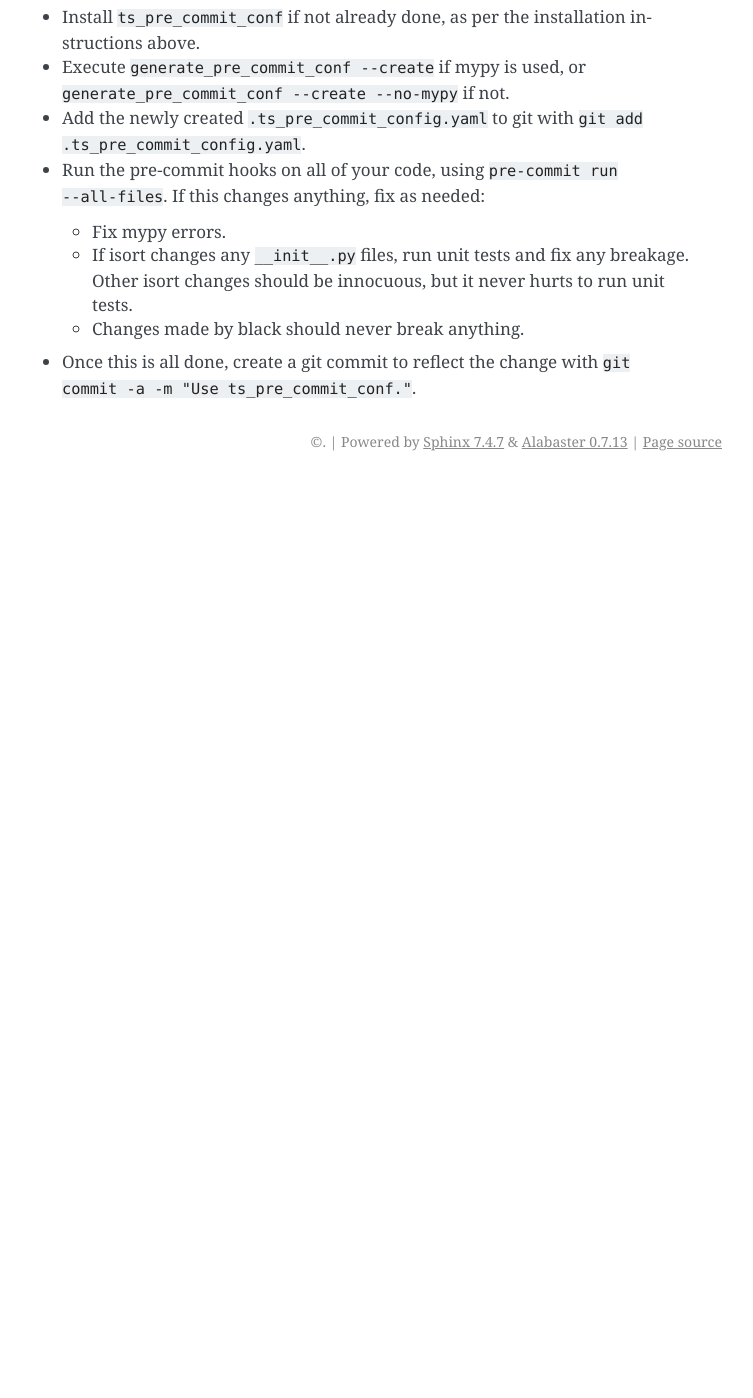
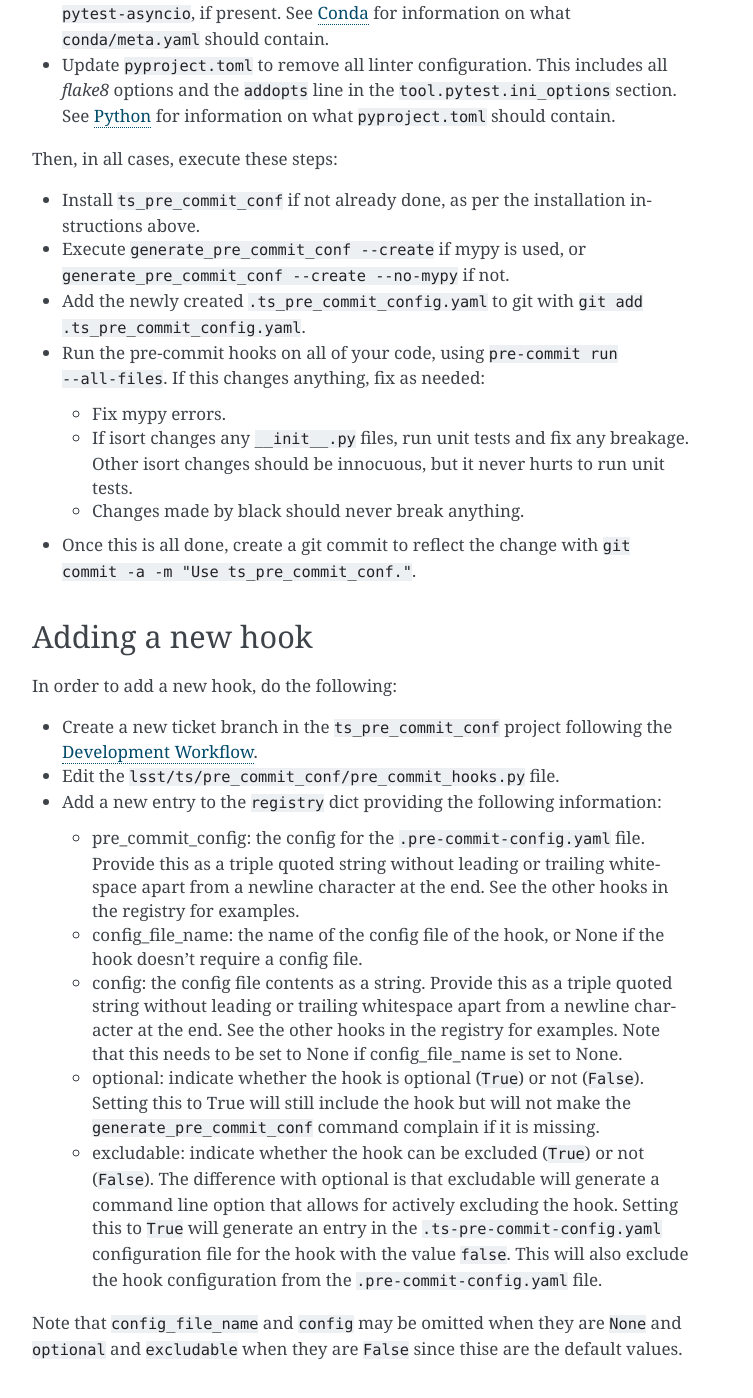
Before and after one commit to lsst-ts/tssw_developer_guide, a Sphinx documentation site: the page built from doc/procedures/pre_commit.rst, in a window 1280 px wide and 1400 px high, scrolled down 2564 px. Shown: the whole window, without its empty margins (388-1141 px from the left). Built offline with Sphinx 7.4.7, drawn with Linux system fonts in a browser that asks for light colours; before the commit the page ends 3045 px from its top, so only the background shows below that; some of the changed text lies outside the part shown.

Commit message:
Describe how to add new pre-commit hooks.

```diff
--- a/doc/procedures/pre_commit.rst
+++ b/doc/procedures/pre_commit.rst
@@ -14,11 +14,14 @@ To enable this:
 The following pre-commit hooks are used:
 
 :black: An opinionated autoformatter.
+:check-xml: Checks xml files for proper format.
+:check-yaml: Checks yaml files for proper format.
+:clang-format: Format files with ClangFormat.
+:flake8: A style checker with many different plugins to enforce different rules.
+:format-xmllint: Feed all XML files through xmllint.
 :isort: An opinionated import sorter.
-:flake8: A style checker with many different plugins to enforce different rules.
-:check-yaml: Checks yaml files for proper format.
-:check-xml: Checks xml files for proper format.
 :mypy: Performs type checking on the code (optional).
+:ruff: An extremely fast Python linter, written in Rust.
 
 
 ##################
@@ -41,16 +44,20 @@ An example where all ``pre-commit`` hooks are enabled is:
 
 .. code-block:: yaml
 
-   check-yaml: true
-   check-xml: true
-   black: true
-   flake8: true
-   isort: true
-   mypy: true
+    black: true
+    check-xml: true
+    check-yaml: true
+    clang-format: true
+    flake8: true
+    format-xmllint: true
+    isort: true
+    mypy: true
+    ruff: true
 
 
 The ``generate_pre_commit_conf`` command fails with a comprehensive error message if a mandatory or optional ``pre-commit`` hook is missing.
 All ``pre-commit`` hooks except for ``mypy`` are mandatory for TSSW projects, so those hooks need to be set to ``true``.
+The ``clang-format`` and ``ruff`` hooks may be omitted from the ``.ts-pre-commit-config.yaml`` configuration file as they are optional.
 Setting one or more of the mandatory hooks to ``false`` will make the ``generate_pre_commit_conf`` command fail with a comprehensive error message.
 
 The configuration files will be updated whenever the pre-commit hooks get updated.
@@ -99,3 +106,29 @@ Then, in all cases, execute these steps:
   * Changes made by black should never break anything.
 
 * Once this is all done, create a git commit to reflect the change with ``git commit -a -m "Use ts_pre_commit_conf."``.
+
+Adding a new hook
+-----------------
+
+In order to add a new hook, do the following:
+
+* Create a new ticket branch in the ``ts_pre_commit_conf`` project following the :ref:`development-workflow`.
+* Edit the ``lsst/ts/pre_commit_conf/pre_commit_hooks.py`` file.
+* Add a new entry to the ``registry`` dict providing the following information:
+
+  * pre_commit_config: the config for the ``.pre-commit-config.yaml`` file.
+    Provide this as a triple quoted string without leading or trailing whitespace apart from a newline character at the end.
+    See the other hooks in the registry for examples.
+  * config_file_name: the name of the config file of the hook, or None if the hook doesn't require a config file.
+  * config: the config file contents as a string.
+    Provide this as a triple quoted string without leading or trailing whitespace apart from a newline character at the end.
+    See the other hooks in the registry for examples.
+    Note that this needs to be set to None if config_file_name is set to None.
+  * optional: indicate whether the hook is optional (``True``) or not (``False``).
+    Setting this to True will still include the hook but will not make the ``generate_pre_commit_conf`` command complain if it is missing.
+  * excludable: indicate whether the hook can be excluded (``True``) or not (``False``).
+    The difference with optional is that excludable will generate a command line option that allows for actively excluding the hook.
+    Setting this to ``True`` will generate an entry in the ``.ts-pre-commit-config.yaml`` configuration file for the hook with the value ``false``.
+    This will also exclude the hook configuration from the ``.pre-commit-config.yaml`` file.
+
+Note that ``config_file_name`` and ``config`` may be omitted when they are ``None`` and  ``optional`` and ``excludable`` when they are ``False`` since thise are the default values.
```
